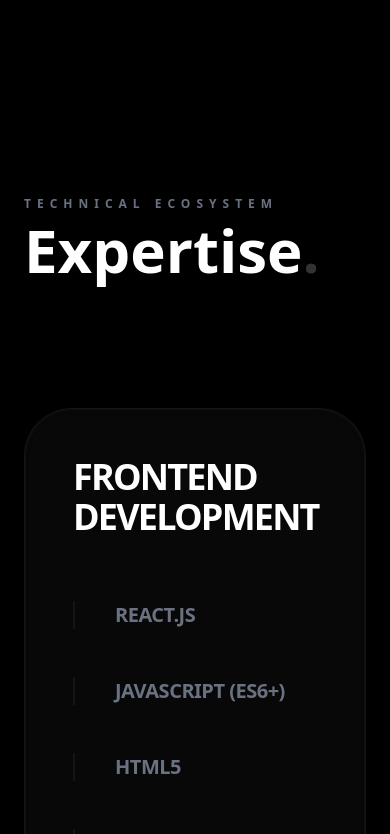
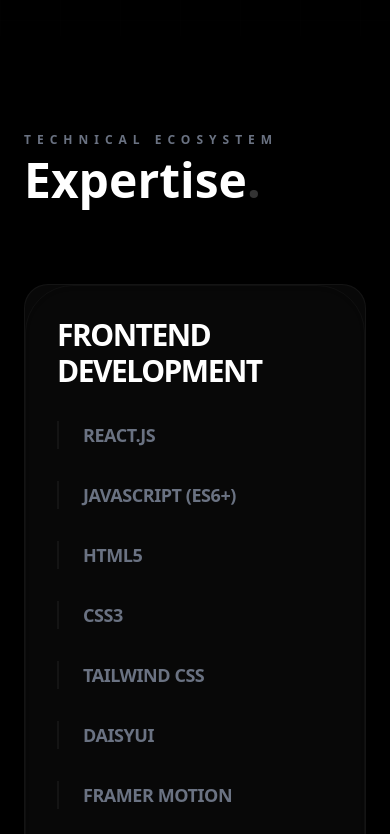
Before and after one commit to nikilkumarks/My_portfolio, a React (Vite) app: page / in a window 390 px wide. Shown: the part 1060-1894 px from the top of the page. Built offline with nearby package versions, Linux system fonts and the light colour scheme.

Commit message:
updated the layering issues

```diff
--- a/src/components/Skills.jsx
+++ b/src/components/Skills.jsx
@@ -42,7 +42,7 @@
   return (
     <section
       id="skills"
-      className="relative py-40 bg-black text-white"
+      className="relative py-24 sm:py-40 bg-black text-white"
     >
       {/* 📐 Global Monochrome Grid */}
       <div className="fixed inset-0 z-0 opacity-[0.01] pointer-events-none"
@@ -50,7 +50,7 @@
       </div>
 
       <div className="max-w-7xl mx-auto px-6 sm:px-10 lg:px-24 relative z-10">
-        <div className="flex flex-col gap-2 mb-32">
+        <div className="flex flex-col gap-2 mb-20 sm:mb-32">
           <motion.span
             initial={{ opacity: 0, x: -20 }}
             whileInView={{ opacity: 1, x: 0 }}
@@ -63,49 +63,49 @@
             whileInView={{ opacity: 1, scale: 1 }}
             transition={{ duration: 0.8 }}
             viewport={{ once: true }}
-            className="text-6xl sm:text-9xl font-black text-white"
+            className="text-5xl sm:text-7xl lg:text-9xl font-black text-white"
           >
             Expertise<span className="text-white/20">.</span>
           </motion.h2>
         </div>
 
         {/* 📐 Blueprint Stacking Cards */}
-        <div className="flex flex-col gap-32 sm:gap-64">
+        <div className="flex flex-col gap-24 sm:gap-40 lg:gap-64">
           {skillCategories.map((category, catIndex) => (
             <motion.div
               key={category.label}
               initial={{ opacity: 0, scale: 0.95 }}
               whileInView={{ opacity: 1, scale: 1 }}
               transition={{ duration: 0.8, ease: [0.16, 1, 0.3, 1] }}
-              viewport={{ once: true, margin: "-100px" }}
-              className="sticky top-40 group cursor-default"
+              viewport={{ once: true, margin: "-50px" }}
+              className="sticky top-20 sm:top-40 group cursor-default"
             >
               <motion.div
-                whileHover={{ y: -20, scale: 1.01, rotateX: 2, rotateY: -1 }}
+                whileHover={{ y: -10, scale: 1.01, rotateX: 2, rotateY: -1 }}
                 transition={{ type: "spring", stiffness: 300, damping: 20 }}
-                className="bg-[#080808] border border-white/5 group-hover:border-white/30 rounded-[3rem] p-12 sm:p-24 shadow-[0_50px_100px_rgba(0,0,0,0.95)] group-hover:shadow-[0_0_80px_rgba(255,255,255,0.04)] relative overflow-hidden transition-all duration-500 perspective-1000"
+                className="bg-[#080808] border border-white/5 group-hover:border-white/30 rounded-3xl sm:rounded-[3rem] p-8 sm:p-16 lg:p-24 shadow-[0_30px_60px_rgba(0,0,0,0.9)] sm:shadow-[0_50px_100px_rgba(0,0,0,0.95)] group-hover:shadow-[0_0_80px_rgba(255,255,255,0.04)] relative overflow-hidden transition-all duration-500 perspective-1000"
               >
                 {/* 🔢 Dynamic Backdrop Index */}
                 <motion.div
                   initial={{ opacity: 0.03 }}
                   whileHover={{ opacity: 0.1, x: 15, y: -15 }}
-                  className="absolute right-0 top-0 mt-8 mr-12 pointer-events-none transition-all duration-700"
+                  className="absolute right-0 top-0 mt-4 mr-6 sm:mt-8 sm:mr-12 pointer-events-none transition-all duration-700"
                 >
-                  <span className="text-[20rem] font-black text-white select-none leading-none opacity-[0.03] group-hover:opacity-[0.1]">{category.index}</span>
+                  <span className="text-[8rem] sm:text-[14rem] lg:text-[20rem] font-black text-white select-none leading-none opacity-[0.03] group-hover:opacity-[0.1]">{category.index}</span>
                 </motion.div>
 
-                <div className="relative z-10 flex flex-col gap-16">
-                  <h3 className="text-4xl sm:text-7xl font-black text-white uppercase tracking-tighter group-hover:tracking-normal transition-all duration-700">
+                <div className="relative z-10 flex flex-col gap-8 sm:gap-16">
+                  <h3 className="text-3xl sm:text-5xl lg:text-7xl font-black text-white uppercase tracking-tighter group-hover:tracking-normal transition-all duration-700">
                     {category.label}
                   </h3>
 
-                  <div className="grid grid-cols-1 sm:grid-cols-2 lg:grid-cols-3 gap-y-12 gap-x-16">
+                  <div className="grid grid-cols-1 sm:grid-cols-2 lg:grid-cols-3 gap-y-8 sm:gap-y-12 gap-x-8 sm:gap-x-16">
                     {category.skills.map((skill) => (
                       <div
                         key={skill}
-                        className="group/item flex flex-col gap-4 border-l-2 border-white/5 pl-10 hover:border-white/40 transition-all duration-500"
+                        className="group/item flex flex-col gap-4 border-l-2 border-white/5 pl-6 sm:pl-10 hover:border-white/40 transition-all duration-500"
                       >
-                         <span className="text-xl sm:text-3xl font-bold uppercase tracking-tight text-gray-500 group-hover/item:text-white transition-colors">
+                         <span className="text-lg sm:text-2xl lg:text-3xl font-bold uppercase tracking-tight text-gray-500 group-hover/item:text-white transition-colors">
                            {skill}
                          </span>
                       </div>
```
